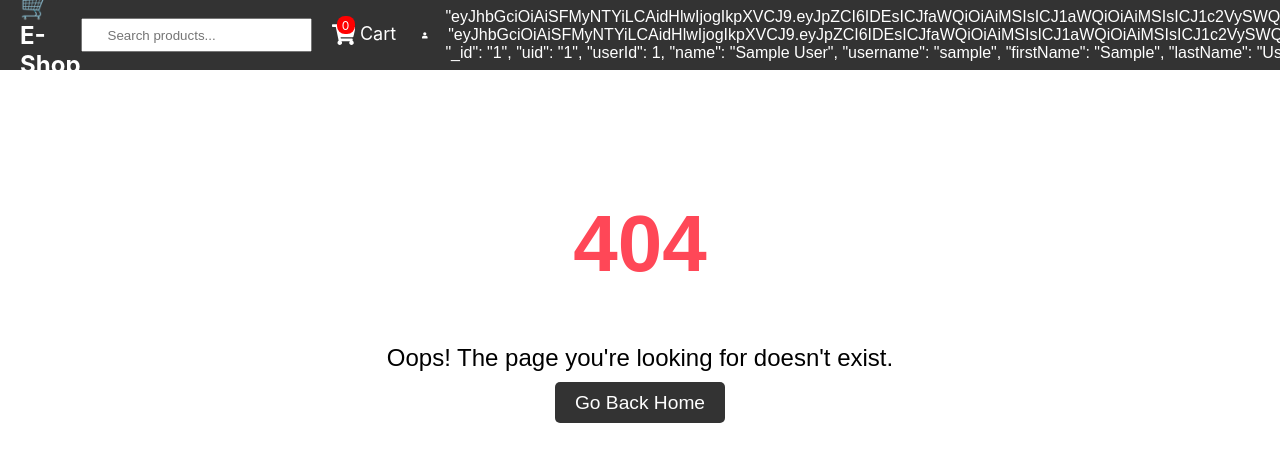
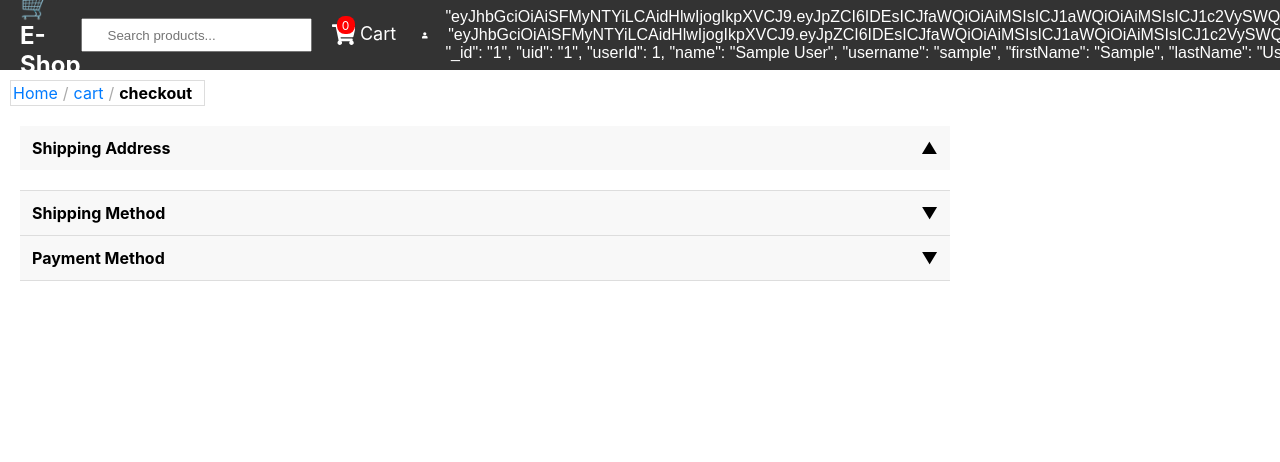
Before and after one commit to bharath-kumar-yelligari/mern-ecommerce, a React (Create React App) app in the folder frontend/: page /cart/checkout in a window 1280 px wide. Shown: the top 462 px of the page. Built offline with nearby package versions, Linux system fonts and the light colour scheme; no server answers; sample sign-in values are in the browser's storage.

Commit message:
latest changes

```diff
--- a/frontend/src/App.js
+++ b/frontend/src/App.js
@@ -11,6 +11,7 @@ import OrdersPage from "./components/OrdersPage";
 import AddressList from "./components/AddressList";
 import NotFound from "./components/NotFound";
 import Breadcrumbs from "./utils/BreadCrumbs";
+import CheckoutPage from "./components/CheckoutPage";
 
 function App() {
 
@@ -25,6 +26,8 @@ function App() {
         <Route path="/login" element={<Login />} />
         <Route exact path='/product/:id' element={<ProtectedRoute><ProductDetails /></ProtectedRoute>} />
         <Route path="/cart" element={<ProtectedRoute><CartPage /></ProtectedRoute>} />
+        <Route path="/cart/checkout" element={<ProtectedRoute><CheckoutPage /></ProtectedRoute>} />
+
         <Route path="/orders" element={<ProtectedRoute><OrdersPage /></ProtectedRoute>} />
         <Route path="/address" element={<ProtectedRoute><AddressList /></ProtectedRoute>} />
 
--- a/frontend/src/components/AddressList.js
+++ b/frontend/src/components/AddressList.js
@@ -117,7 +117,7 @@ const AddressList = () => {
                   <span className="name">{item.name}</span>
                   <span>{item.mobile}</span>
                   <span>{item.email}</span>
-                  <span><b>Address:</b> {item.address}</span>
+                  <span className="address-field"><b>Address:</b> {item.address}</span>
                 </div>
                 <div className="action-btns-div">
                   <button onClick={() => handleEdit(item._id, item)}>✏️ Edit</button>
--- /dev/null
+++ b/frontend/src/components/CartItems.js
@@ -0,0 +1,63 @@
+import React from 'react'
+import "../styles/CartPage.scss";
+import { useDispatch } from "react-redux";
+import { Link, useNavigate } from "react-router-dom";
+import { FormatCurrency } from "../utils/FormatCurrency";
+import { fetchAddCartRequest, fetchRemoveCartRequest } from "../actions/cartActions";
+
+function CartItems({ cart = [] }) {
+
+  const dispatch = useDispatch();
+  const navigate = useNavigate();
+
+  const removeCartItem = (id) => {
+    dispatch(fetchRemoveCartRequest(id));
+  }
+
+  const updateCart = (product, action) => {
+    product["action"] = action;
+    dispatch(fetchAddCartRequest(product));
+  }
+
+  cart = typeof cart === "string" ? JSON.parse(cart) : cart;
+
+  const totalPrice = cart.length > 0
+    ? cart.reduce((acc, item) => acc + item.price * item.quantity, 0)
+    : 0;
+
+  return (
+    <div>
+      {cart.length === 0 ? (
+        <p className="empty-page-msg">Your cart is empty</p>
+      ) : (
+        <div className="cart-page">
+          <h2 className="your-cart">Your Cart</h2>
+          {cart.map((item) => (
+            <div key={item._id} className="cart-item">
+              <div className="image-details">
+                <Link to={`/product/${item.productId}`}>
+                  <img className="cart-image" src={item.thumbnail} alt={item.name} />
+                </Link>
+                <div className="details-card">
+                  <h2>{item.title}</h2>
+                  <p className="brand">{item.brand}</p>
+                  <p>Quantity</p>
+                  <div className="quantity-actions"><p onClick={() => updateCart(item, 'remove')}>-</p><p>{item.quantity}</p><p onClick={() => updateCart(item, 'add')}>+</p></div>
+                </div>
+              </div>
+
+              <div className="remove-btn-div">
+                <p>₹{FormatCurrency(item.price, "en-IN")}</p>
+                <button onClick={() => removeCartItem(item._id)} className="remove-btn">Remove</button>
+              </div>
+            </div>
+          ))}
+          <h3 className='cart-total'>Total: ₹{FormatCurrency(totalPrice.toFixed(2), "en-IN")}</h3>
+        </div>
+      )}
+
+    </div>
+  )
+}
+
+export default CartItems
--- a/frontend/src/components/CartPage.js
+++ b/frontend/src/components/CartPage.js
@@ -1,81 +1,37 @@
-import React, { useEffect, useState } from "react";
+import React, { useEffect } from "react";
 import { useSelector, useDispatch } from "react-redux";
-//import { removeFromCart, updateQuantity } from "../redux/actions";
 import { fetchCartProductsRequest, fetchAddCartRequest, fetchRemoveCartRequest } from "../actions/cartActions";
 import "../styles/CartPage.scss";
-import { Link } from "react-router-dom";
+import { Link, useNavigate } from "react-router-dom";
 import Footer from "./Footer";
 import Breadcrumbs from "../utils/BreadCrumbs";
-import { FormatCurrency } from "../utils/FormatCurrency";
+import CartItems from "./CartItems";
 
 const CartPage = () => {
   let { cart } = useSelector((state) => state.cart);
   const dispatch = useDispatch();
+  const navigate = useNavigate();
 
-
-  const removeCartItem = (id) => {
-    dispatch(fetchRemoveCartRequest(id));
+  const checkoutNavigate = () => {
+    navigate("/cart/checkout")
   }
-
-  const addToCart = (product, action) => {
-    product["action"] = action;
-    dispatch(fetchAddCartRequest(product));
-  }
-
 
   useEffect(() => {
     dispatch(fetchCartProductsRequest()); // Fetch product details
   }, [dispatch]);
-
-  const handleQuantityChange = (id, quantity) => {
-    if (quantity > 0) {
-      //dispatch(updateQuantity(id, quantity));
-    }
-  };
 
   cart = typeof cart === "string" ? JSON.parse(cart) : cart;
 
   const totalPrice = cart.length > 0
     ? cart.reduce((acc, item) => acc + item.price * item.quantity, 0)
     : 0;
-  // const totalPrice = cart.reduce((sum, item) => sum + item.price * item.quantity, 0);
 
   return (
     <div className="cart-main-container">
       <Breadcrumbs />
       <div className="cart-main-page">
-        {cart.length === 0 ? (
-          <p className="empty-page-msg">Your cart is empty</p>
-        ) : (
-          <div className="cart-page">
-            <h2 className="your-cart">Your Cart</h2>
-            {cart.map((item) => (
-              <div key={item._id} className="cart-item">
-                <div className="image-details">
-                  <Link to={`/product/${item.productId}`}>
-                    <img className="cart-image" src={item.thumbnail} alt={item.name} />
-                  </Link>
-                  {/* <img className="cart-image" src={item.thumbnail} alt={item.name} /> */}
-                  <div className="details-card">
-                    <h2>{item.title}</h2>
-                    <p className="brand">{item.brand}</p>
-                    <p>Quantity</p>
-                    <div className="quantity-actions"><p onClick={() => addToCart(item, 'remove')}>-</p><p>{item.quantity}</p><p onClick={() => addToCart(item, 'add')}>+</p></div>
-                  </div>
-                </div>
-
-                <div className="remove-btn-div">
-                  <p>₹{FormatCurrency(item.price, "en-IN")}</p>
-                  <button onClick={() => removeCartItem(item._id)} className="remove-btn">Remove</button>
-                </div>
-              </div>
-            ))}
-            {/* <h3>Total: ${totalPrice.toFixed(2)}</h3> */}
-            <h3>Total: ₹{FormatCurrency(totalPrice.toFixed(2), "en-IN")}</h3>
-
-            <button className="checkout-button">Proceed to Checkout</button>
-          </div>
-        )}
+        <CartItems cart={cart} />
+        <button className="checkout-button" onClick={() => checkoutNavigate()}>Proceed to Checkout</button>
       </div>
       <Footer />
     </div>
--- /dev/null
+++ b/frontend/src/components/CheckoutPage.js
@@ -0,0 +1,53 @@
+import React, { useState } from "react";
+import "../styles/CheckoutPage.scss";
+import CartPage from "../components/CartPage.js";
+import Accordion from "../utils/Accordion.js";
+import Breadcrumbs from "../utils/BreadCrumbs.js";
+
+const CheckoutPage = () => {
+  const [openIndex, setOpenIndex] = useState(0); // Default open first section
+
+  const toggleAccordion = (index) => {
+    setOpenIndex(openIndex === index ? -1 : index);
+  };
+
+  return (
+    <div className="checkoutPage-main-container">
+      <Breadcrumbs />
+      <div className="checkout-main-page">
+        <div className="toggle-details">
+          <Accordion
+            title="Shipping Address"
+            isOpen={openIndex === 0}
+            toggle={() => toggleAccordion(0)}
+          >
+          </Accordion>
+
+          <Accordion
+            title="Shipping Method"
+            isOpen={openIndex === 1}
+            toggle={() => toggleAccordion(1)}
+          >
+            <p>Standard Shipping - 5 to 7 Business Days</p>
+          </Accordion>
+
+          <Accordion
+            title="Payment Method"
+            isOpen={openIndex === 2}
+            toggle={() => toggleAccordion(2)}
+          >
+            <p>Credit Card / PayPal</p>
+          </Accordion>
+        </div>
+
+        <div className="order-summary">
+
+        </div>
+
+      </div>
+
+    </div>
+  );
+};
+
+export default CheckoutPage;
--- /dev/null
+++ b/frontend/src/styles/Accordion.scss
@@ -0,0 +1,46 @@
+.accordion {
+    width: 100%;
+    max-width: 500px;
+    margin: 20px auto;
+    border: 1px solid #ccc;
+    border-radius: 5px;
+    overflow: hidden;
+  }
+
+  .accordion-item {
+    border-bottom: 1px solid #ddd;
+  }
+
+  .accordion-header {
+    background: #f8f8f8;
+    padding: 12px;
+    cursor: pointer;
+    font-size: 16px;
+    font-weight: bold;
+    display: flex;
+    justify-content: space-between;
+    align-items: center;
+  }
+
+  .accordion-header:hover {
+    background: #e0e0e0;
+  }
+
+  .accordion-content {
+    padding: 10px;
+    display: none;
+    background: #fff;
+    transition: max-height 0.3s ease-in-out;
+  }
+
+  .accordion-content.open {
+    display: block;
+  }
+
+  .icon {
+    transition: transform 0.3s ease;
+  }
+
+  .icon.rotate {
+    transform: rotate(180deg);
+  }
--- a/frontend/src/styles/AddressList.scss
+++ b/frontend/src/styles/AddressList.scss
@@ -90,6 +90,10 @@
         span {
             font-size: 14px;
         }
+
+        .address-field{
+            max-width: 500px;
+        }
     }
 
     .action-btns-div {
--- a/frontend/src/styles/CartPage.scss
+++ b/frontend/src/styles/CartPage.scss
@@ -80,9 +80,17 @@
 }
 
 .checkout-button {
+    width: 60%;
+    margin-left: 20%;
     height: 50px;
     background-color: #333;
     border-radius: 5px;
     color: white;
     font-size: 1.5em;
+    cursor: pointer;
 }
+
+.cart-total {
+    display: flex;
+    justify-content: end;
+}
--- /dev/null
+++ b/frontend/src/styles/CheckoutPage.scss
@@ -0,0 +1,20 @@
+.checkoutPage-main-container {
+  overflow: auto;
+  height: calc(100vh - 70px);
+}
+
+.checkout-main-page {
+  display: flex;
+  padding: 20px;
+  height: calc(100vh - 70px);
+
+  .toggle-details {
+    display: flex;
+    flex-direction: column;
+    width: 75%;
+  }
+
+  .order-summary {
+    width: 25%;
+  }
+}
--- /dev/null
+++ b/frontend/src/utils/Accordion.js
@@ -0,0 +1,17 @@
+import "../styles/Accordion.scss";
+
+const Accordion = ({ title, children, isOpen, toggle }) => {
+    return (
+        <div className="accordion-item">
+            <div className="accordion-header" onClick={toggle}>
+                {title}
+                <span className={`icon ${isOpen ? "rotate" : ""}`}>▼</span>
+            </div>
+            <div className={`accordion-content ${isOpen ? "open" : ""}`}>
+                {children}
+            </div>
+        </div>
+    );
+};
+
+export default Accordion;
```
